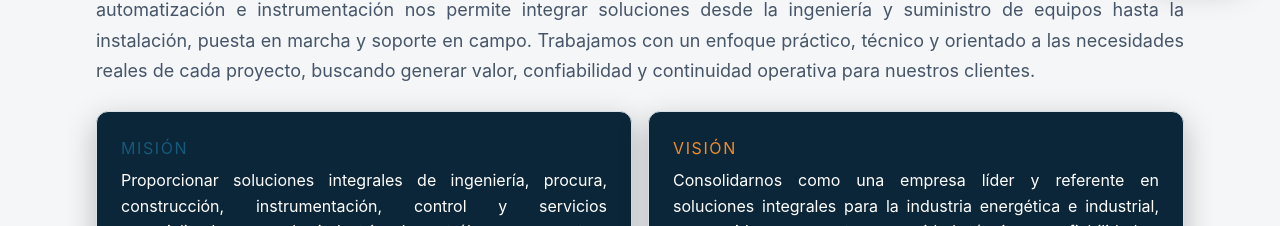
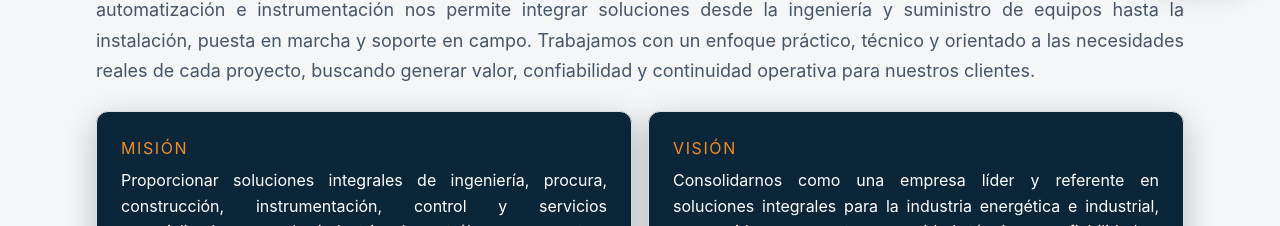
Before and after one commit to Rojano23/EPCDELSURESTE, a React (Vite) app: page / in a window 1280 px wide. Shown: the part 790-1016 px from the top of the page. Built offline with nearby package versions, Linux system fonts and the light colour scheme.

Commit message:
Add Logo,Mision,Carrete True

```diff
--- a/src/data/features.ts
+++ b/src/data/features.ts
@@ -6,7 +6,7 @@ export const features: FeatureFlags = {
   industries: true,
   projects: true,
   differentiators: false,
-  gallery: false,
+  gallery: true,
   whatsapp: true,
   socialLinks: true,
   contactForm: false,
--- a/src/sections/About/AboutContent.tsx
+++ b/src/sections/About/AboutContent.tsx
@@ -47,7 +47,7 @@ export function AboutContent({ company, contentAlignment }: AboutContentProps) {
           <h3
             style={{
               margin: `0 0 ${designTokens.spacing.sm}`,
-              color: theme.primaryColor,
+              color: theme.accentColor,
               fontSize: '1rem',
               textTransform: 'uppercase',
               letterSpacing: '0.1em',
```
Also changed, not shown: src/assets/cliente/Logo.png (added), 1 other file (tests, documents, lock files or other folders).
